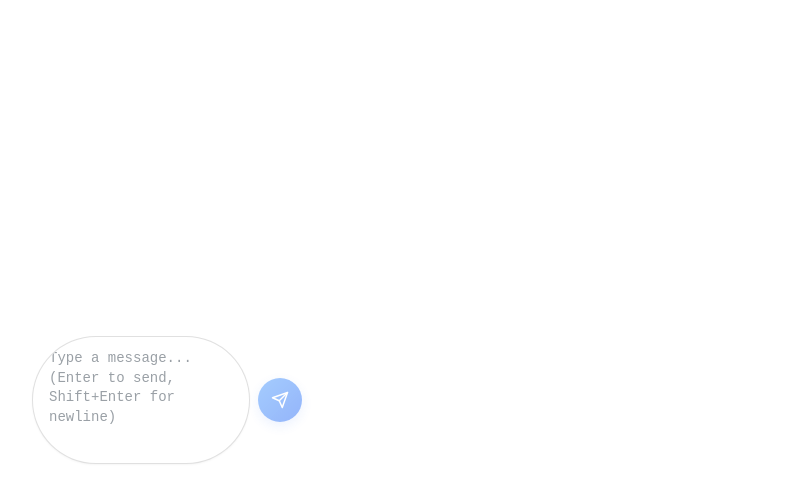
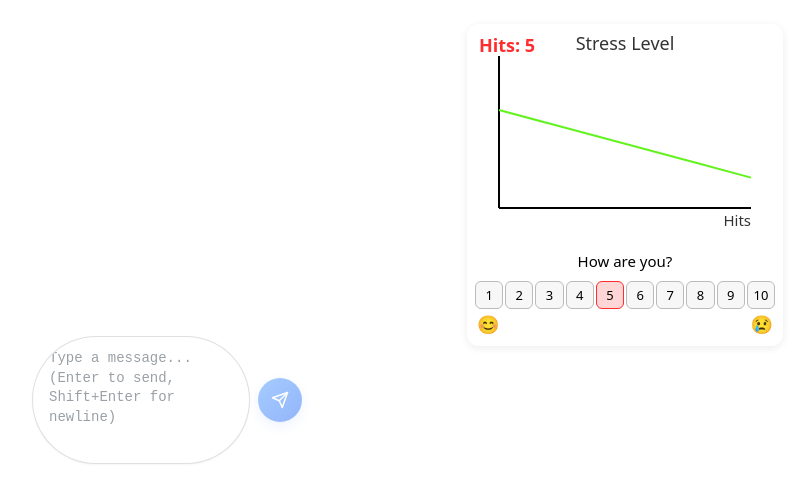
Before and after one commit to Max4407/PunchingBag, a React (Vite) app in the folder punchingbag-frontend/: page / in a window 1280 px wide. Shown: the top 502 px of the page, without its empty margins (473-1279 px from the left). Built offline with nearby package versions, Linux system fonts and the light colour scheme.

Commit message:
adding graph

```diff
--- a/punchingbag-frontend/src/App.jsx
+++ b/punchingbag-frontend/src/App.jsx
@@ -3,6 +3,7 @@ import reactLogo from './assets/react.svg'
 import viteLogo from '/vite.svg'
 import './App.css'
 import UserTextBox from './components/UserTextBox'
+import StressTracker from './components/graph'
 
 function App() {
   const [count, setCount] = useState(0)
@@ -10,6 +11,7 @@ function App() {
   return (
     <>
       <div style={{padding: 24}}>
+        <StressTracker />
         <UserTextBox onSend={(msg) => {
           // simple smoke-test handler: log message and show an alert
           // Replace this with your real message handler later
--- /dev/null
+++ b/punchingbag-frontend/src/components/graph.jsx
@@ -0,0 +1,87 @@
+import React, { useState } from 'react';
+import '../css/graph.css';
+
+
+
+// Helper to generate stress data based on user rating and hit count
+function generateStressData(rating, hits) {
+	// rating: 1 (happy) to 10 (very stressed)
+	// hits: number of hits
+	// We'll simulate a curve: higher rating = lower stress, more hits = lower stress
+	// Stress goes from 1.0 (very stressed) to 0.2 (happy)
+	const minStress = 0.2;
+	const maxStress = 1.0;
+	const stressFromRating = maxStress - ((rating - 1) / 9) * (maxStress - minStress);
+	// Simulate stress decreasing with hits
+	const data = [];
+	for (let i = 0; i <= hits; i++) {
+		// Each hit reduces stress a bit
+		const stress = Math.max(minStress, stressFromRating - (i / Math.max(1, hits)) * (stressFromRating - minStress));
+		data.push({ hits: i, stress });
+	}
+	return data;
+}
+
+
+function StressTracker() {
+	// State for user input
+	const [rating, setRating] = useState(5); // default: neutral
+	const [hits, setHits] = useState(5); // default: 5 hits
+
+	// Generate data based on user input
+	const data = generateStressData(rating, hits);
+
+	// SVG graph dimensions
+	const width = 300;
+	const height = 200;
+	const padding = 24;
+
+	// Map data to SVG coordinates
+	const maxHits = Math.max(...data.map(d => d.hits));
+	// y: 0 (bottom) = happy, y: 1 (top) = very stressed
+	const points = data.map(d => {
+		const x = padding + (d.hits / Math.max(1, maxHits)) * (width - 2 * padding);
+		const y = padding + (1 - d.stress) * (height - 2 * padding);
+		return `${x},${y}`;
+	}).join(' ');
+
+	return (
+		<div className="stress-graph-container">
+			<div className="graph-hit-count">Hits: {hits}</div>
+			<svg width={width} height={height}>
+				{/* Axes - solid black */}
+				<line x1={padding} y1={height - padding} x2={width - padding} y2={height - padding} stroke="#000" strokeWidth="2" />
+				<line x1={padding} y1={padding} x2={padding} y2={height - padding} stroke="#000" strokeWidth="2" />
+				{/* Line graph only, no points */}
+				<polyline
+					fill="none"
+					stroke="#62f31eff"
+					strokeWidth="2"
+					points={points}
+				/>
+				{/* Labels */}
+				<text x={width/2} y={padding-6} textAnchor="middle" fontSize="18" fill="#333">Stress Level</text>
+				<text x={width - padding} y={height - padding + 18} textAnchor="end" fontSize="15" fill="#333">Hits</text>
+			</svg>
+			<div className="graph-question-block">
+				<div className="graph-question">How are you?</div>
+				<div className="graph-rating-row">
+					{[...Array(10)].map((_, i) => (
+						<button
+							key={i}
+							className="graph-rating-btn"
+							style={rating === i+1 ? {background: '#ffd6d6', borderColor: '#ff2d2d'} : {}}
+							onClick={() => setRating(i+1)}
+						>{i+1}</button>
+					))}
+				</div>
+				<div className="graph-rating-emojis">
+					<span className="graph-emoji-left" role="img" aria-label="smile">😊</span>
+					<span className="graph-emoji-right" role="img" aria-label="sad">😢</span>
+				</div>
+			</div>
+		</div>
+	);
+}
+
+export default StressTracker;
--- /dev/null
+++ b/punchingbag-frontend/src/css/graph.css
@@ -0,0 +1,65 @@
+.graph-hit-count {
+	position: absolute;
+	top: 8px;
+	left: 12px;
+	font-size: 18px;
+	font-weight: bold;
+	color: #ff2d2d;
+	z-index: 20;
+}
+/* Position the graph in the top right corner */
+.stress-graph-container {
+	position: absolute;
+	top: 24px;
+	right: 24px;
+	background: rgba(255,255,255,0.95);
+	border-radius: 12px;
+	box-shadow: 0 2px 8px rgba(0,0,0,0.08);
+	padding: 8px;
+	z-index: 10;
+	width: 300px;
+	min-height: 200px;
+}
+
+.graph-question-block {
+	margin-top: 12px;
+	text-align: center;
+}
+.graph-question {
+	font-size: 15px;
+	font-weight: 500;
+	margin-bottom: 8px;
+	color: #000;
+}
+.graph-rating-row {
+	display: flex;
+	justify-content: space-between;
+	gap: 2px;
+	margin-bottom: 2px;
+}
+.graph-rating-btn {
+	flex: 1 1 0;
+	padding: 4px 0;
+	font-size: 13px;
+	border: 1px solid #bbb;
+	border-radius: 6px;
+	background: #f7f7f7;
+	cursor: pointer;
+	transition: background 0.15s;
+	color: #000;
+}
+.graph-rating-btn:hover {
+	background: #e0eaff;
+}
+.graph-rating-emojis {
+	display: flex;
+	justify-content: space-between;
+	margin-top: 2px;
+	font-size: 18px;
+}
+.graph-emoji-left {
+	margin-left: 2px;
+}
+.graph-emoji-right {
+	margin-right: 2px;
+}
```
